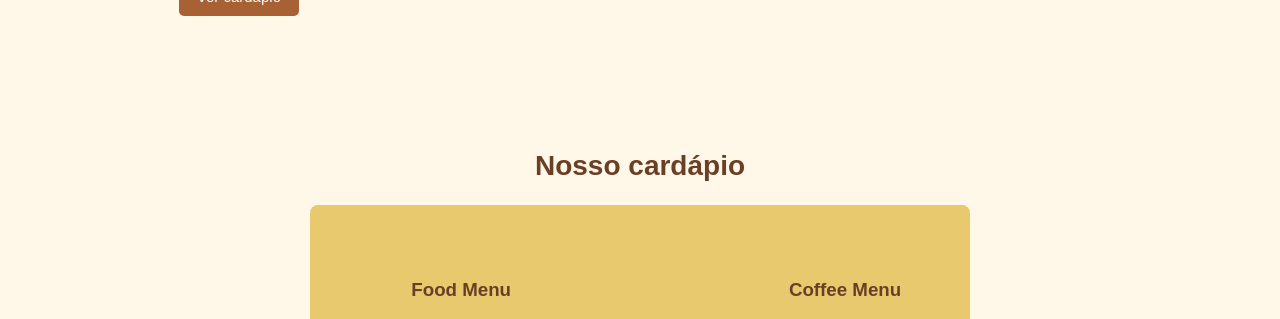
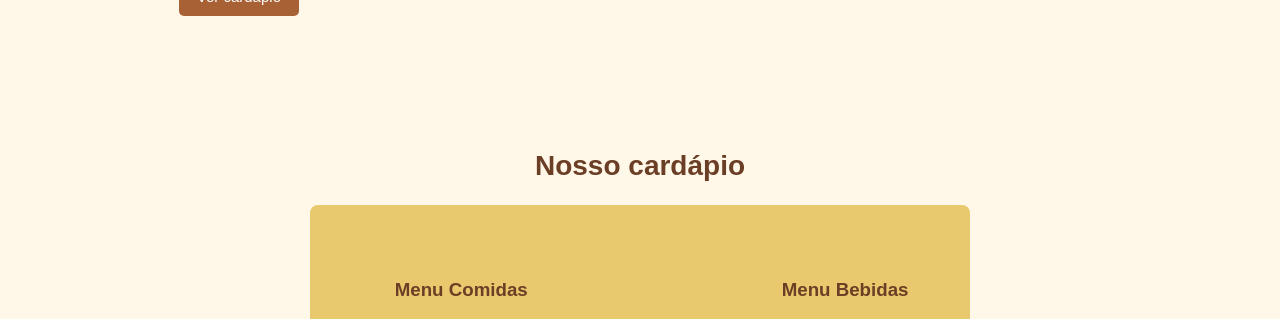
Before and after one commit to GabyDoLuycasLabubonico/golden-hour, a plain HTML site: page src/index.html in a window 1280 px wide. Shown: the part 445-764 px from the top of the page. Drawn offline with Linux system fonts and the light colour scheme.

Commit message:
portugaliza os menu

```diff
--- a/src/index.html
+++ b/src/index.html
@@ -45,7 +45,7 @@
 
 			<div class="cardapio">
 				<section>
-					<h3 class="texto-centro">Food Menu</h3>
+					<h3 class="texto-centro">Menu Comidas</h3>
 
 					<ul>
 						<li>Brownie: R$9,60</li>
@@ -60,7 +60,7 @@
 				</section>
 
 				<section>
-					<h3 class="texto-centro">Coffee Menu</h3>
+					<h3 class="texto-centro">Menu Bebidas</h3>
 
 					<ul>
 						<li>Cappucino: R$14,00</li>
```
